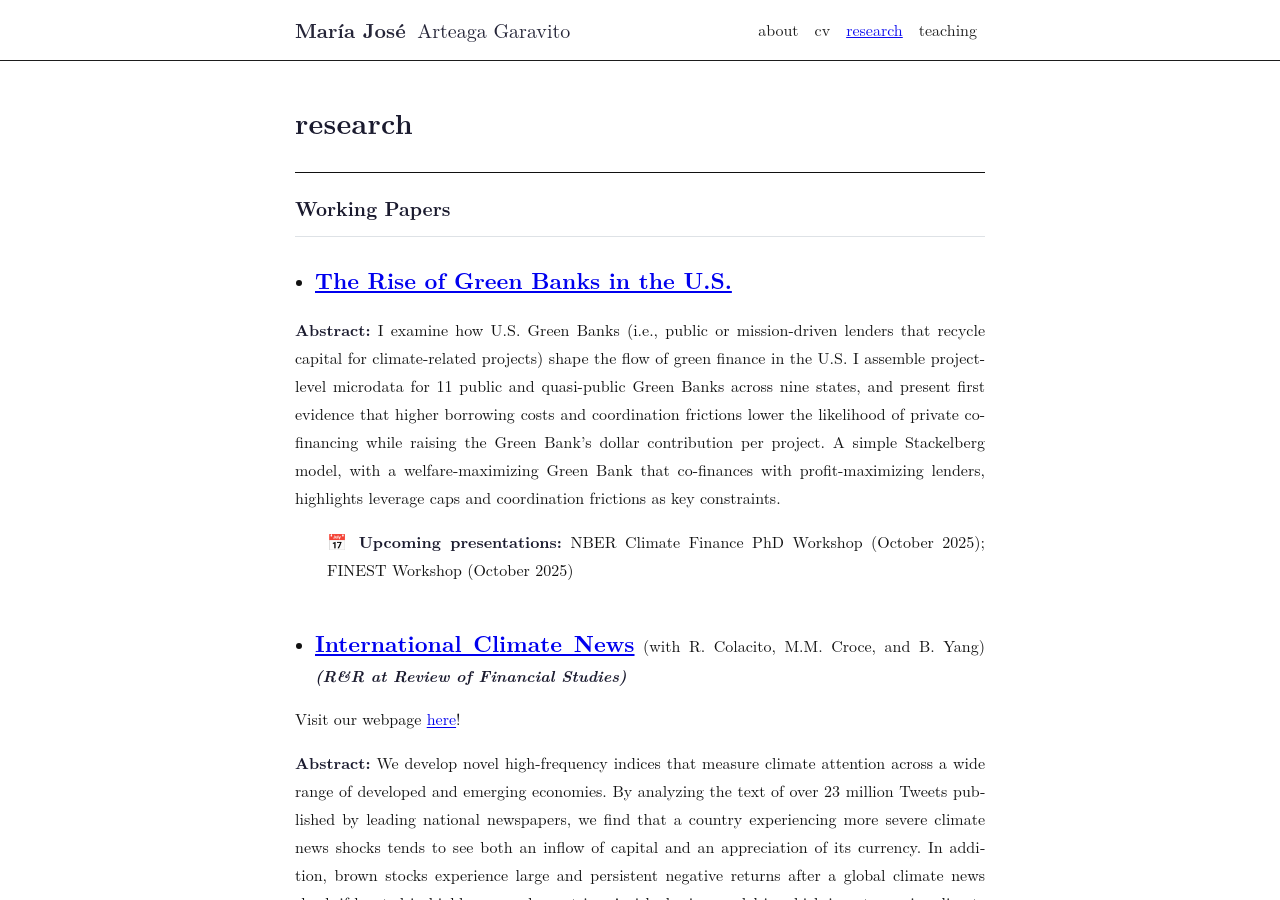
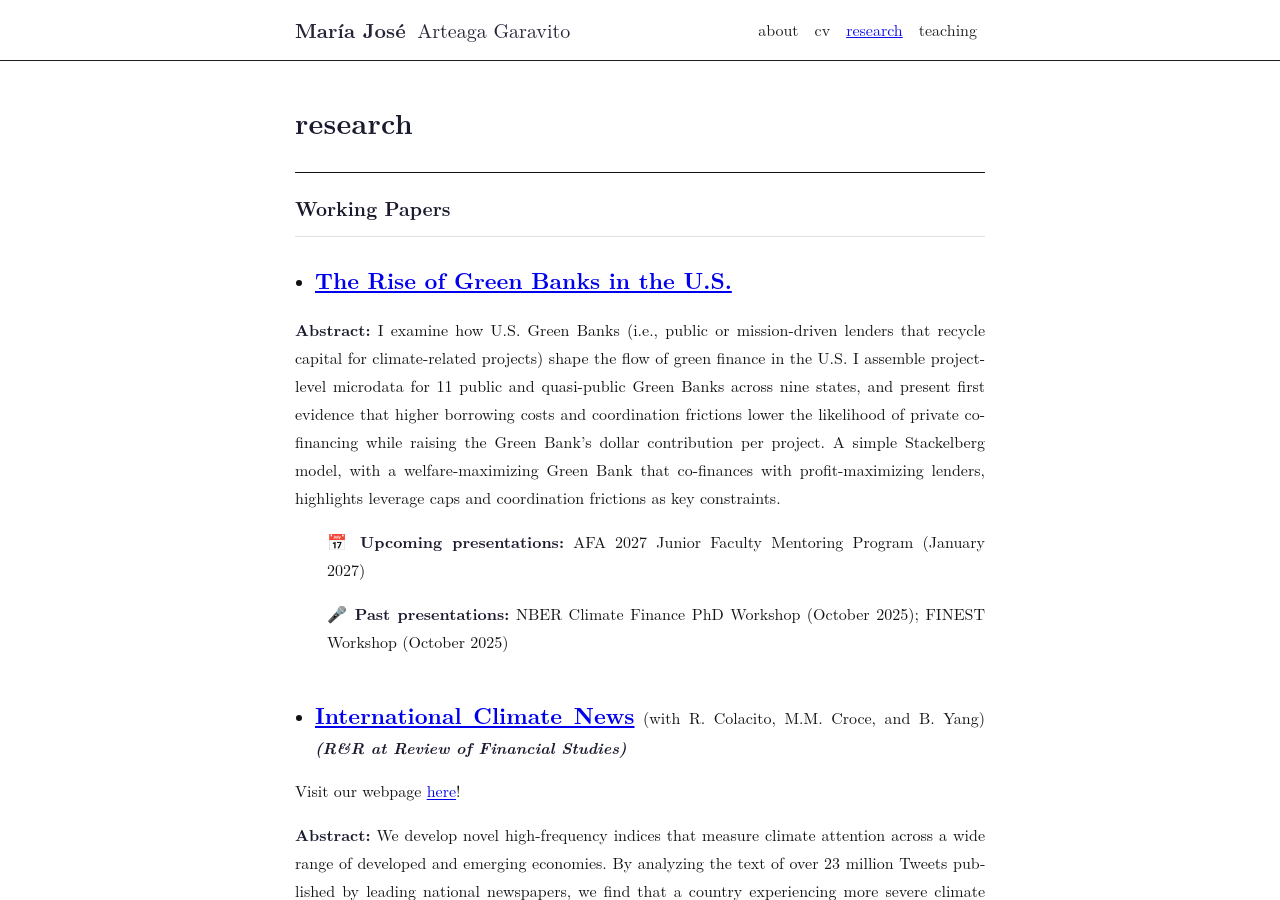
Before and after one commit to majoarteaga/majoarteaga.github.io, a Jekyll site: the page built from _pages/research.md, in a window 1280 px wide and 900 px high. Built offline with Jekyll 4.4.1, drawn with Linux system fonts in a browser that asks for light colours; some web fonts are replaced; comment, search, counter and statistics services are not loaded; a style sheet for code colours, icons or effects is not loaded.

Commit message:
Research: Green Banks upcoming presentation at AFA 2027 Junior Faculty Mentoring Program
Co-Authored-By: Claude Opus 5.5 <noreply@anthropic.com>

```diff
--- a/_pages/research.md
+++ b/_pages/research.md
@@ -42,7 +42,8 @@ nav_order: 6
         <li><a href="https://majoarteaga.github.io/assets/pdf/MJAG_JMP_2025.pdf" class="paper-title">The Rise of Green Banks in the U.S.</a></li>
     </ul>
     <p><strong>Abstract:</strong> I examine how U.S. Green Banks (i.e., public or mission-driven lenders that recycle capital for climate-related projects) shape the flow of green finance in the U.S. I assemble project-level microdata for 11 public and quasi-public Green Banks across nine states, and present first evidence that higher borrowing costs and coordination frictions lower the likelihood of private co-financing while raising the Green Bank’s dollar contribution per project. A simple Stackelberg model, with a welfare-maximizing Green Bank that co-finances with profit-maximizing lenders, highlights leverage caps and coordination frictions as key constraints.</p>
-    <p style="margin-left: 2em;">📅 <strong>Upcoming presentations:</strong> NBER Climate Finance PhD Workshop (October 2025); FINEST Workshop (October 2025)</p>
+    <p style="margin-left: 2em;">📅 <strong>Upcoming presentations:</strong> AFA 2027 Junior Faculty Mentoring Program (January 2027)</p>
+    <p style="margin-left: 2em;">🎤 <strong>Past presentations:</strong> NBER Climate Finance PhD Workshop (October 2025); FINEST Workshop (October 2025)</p>
     </div>
 
 <div class="text-column">
```
